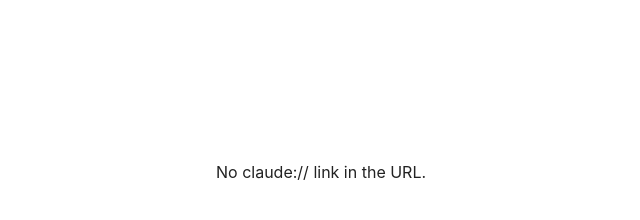
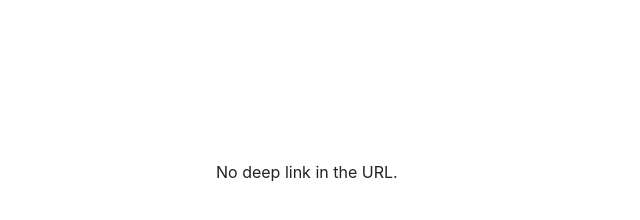
Before and after one commit to nobilix/dl, a plain HTML site: page index.html in a window 1280 px wide. Shown: the full height of the page, 168-808 px from the left. Drawn offline with Linux system fonts and the light colour scheme.

Commit message:
Generalize to any app deep link scheme, rename to dl

```diff
--- a/index.html
+++ b/index.html
@@ -2,21 +2,33 @@
 <meta charset="utf-8">
 <meta name="viewport" content="width=device-width, initial-scale=1">
 <meta name="robots" content="noindex">
-<title>Open in Claude</title>
+<title>Deep link</title>
 <style>
   body { font: 16px/1.5 -apple-system, system-ui, sans-serif; margin: 20vh auto; max-width: 32rem; padding: 0 16px; background: #fff; color: #222; }
-  @media (prefers-color-scheme: dark) { body { background: #1a1a1a; color: #ddd; } a { color: #8ab4f8; } }
+  code { word-break: break-all; font-size: 13px; color: #666; }
+  @media (prefers-color-scheme: dark) { body { background: #1a1a1a; color: #ddd; } a { color: #8ab4f8; } code { color: #999; } }
 </style>
-<p id="msg">Opening Claude…</p>
+<p id="msg"></p>
 <p><a id="go" href="#">Open manually</a></p>
+<p><code id="target"></code></p>
 <script>
-  // Target lives in the hash, so it never reaches the server: /#claude://code/...
+  // Redirects to the app deep link in the hash: /dl/#obsidian://open?vault=...
+  // The hash never reaches the server and is used as is, without decoding.
+  // Web and script schemes are refused: this page is for app links only, not an open redirect.
+  const BLOCKED = ["http", "https", "javascript", "data", "vbscript", "file", "blob", "about"];
+
   const target = location.hash.slice(1);
-  if (target.startsWith("claude://")) {
-    document.getElementById("go").href = target;
+  const scheme = (target.match(/^([a-z][a-z0-9+.-]*):/i) || [])[1]?.toLowerCase();
+  const msg = document.getElementById("msg");
+  const go = document.getElementById("go");
+
+  if (scheme && !BLOCKED.includes(scheme)) {
+    msg.textContent = `Opening ${scheme}://…`;
+    go.href = target;
+    document.getElementById("target").textContent = target;
     location.replace(target);
   } else {
-    document.getElementById("msg").textContent = "No claude:// link in the URL.";
-    document.getElementById("go").remove();
+    msg.textContent = scheme ? `${scheme}: links are not supported.` : "No deep link in the URL.";
+    go.remove();
   }
 </script>
```
Also changed, not shown: 1 other file.
